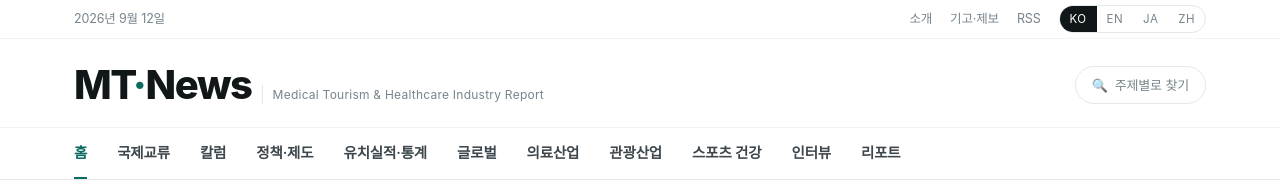
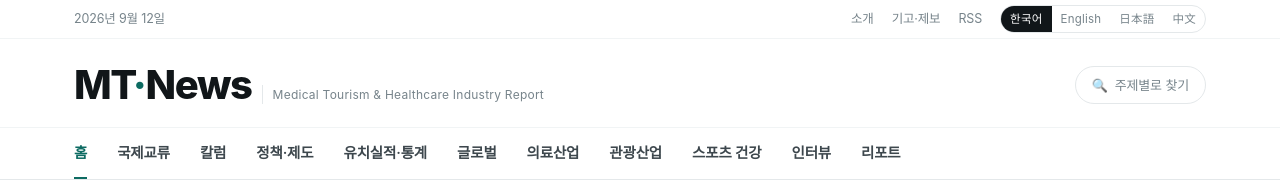
Before and after one commit to kokorojuin-tech/mt-news, a Jekyll site: the page built from index.html, in a window 1280 px wide. Shown: the top 195 px of the page. Built offline with Jekyll 4.4.1, drawn with Linux system fonts in a browser that asks for light colours; some web fonts are replaced; the list of posts is cut into pages by our own code.

Commit message:
헤더 언어 버튼을 각 언어 표기(한국어 · English · 日本語 · 中文)로 변경
Co-Authored-By: Claude Fable 5.1 <noreply@anthropic.com>
Claude-Session: https://claude.ai/code/session_01GFVCXGNqE5NRuNfhTDxoPe

```diff
--- a/_includes/header.html
+++ b/_includes/header.html
@@ -21,10 +21,10 @@
         {%- assign t = tr | where: "lang", "zh" | first -%}{%- if t %}{% assign zh_url = t.url %}{% endif -%}
       {%- endif -%}
       <span class="lang">
-        <a href="{{ ko_url | relative_url }}" class="{% if L == 'ko' %}on{% endif %}">KO</a>
-        <a href="{{ en_url | relative_url }}" class="{% if L == 'en' %}on{% endif %}">EN</a>
-        <a href="{{ ja_url | relative_url }}" class="{% if L == 'ja' %}on{% endif %}">JA</a>
-        <a href="{{ zh_url | relative_url }}" class="{% if L == 'zh' %}on{% endif %}">ZH</a>
+        <a href="{{ ko_url | relative_url }}" lang="ko" class="{% if L == 'ko' %}on{% endif %}">한국어</a>
+        <a href="{{ en_url | relative_url }}" lang="en" class="{% if L == 'en' %}on{% endif %}">English</a>
+        <a href="{{ ja_url | relative_url }}" lang="ja" class="{% if L == 'ja' %}on{% endif %}">日本語</a>
+        <a href="{{ zh_url | relative_url }}" lang="zh" class="{% if L == 'zh' %}on{% endif %}">中文</a>
       </span>
     </div>
   </div>
--- a/assets/css/style.css
+++ b/assets/css/style.css
@@ -31,7 +31,7 @@ img{max-width:100%;display:block}
 .utility .links{display:flex;gap:18px;align-items:center}
 .utility a:hover{color:var(--accent)}
 .lang{display:inline-flex;border:1px solid var(--line);border-radius:999px;overflow:hidden}
-.lang a{font-size:11.5px;letter-spacing:.04em;color:var(--ink-3);padding:4px 10px}
+.lang a{font-size:11.5px;letter-spacing:.02em;color:var(--ink-3);padding:4px 9px;white-space:nowrap}
 .lang a.on{background:var(--ink);color:#fff}
 
 /* ── 헤더 ─────────────────────────────── */
```
Also changed, not shown: README.md.
